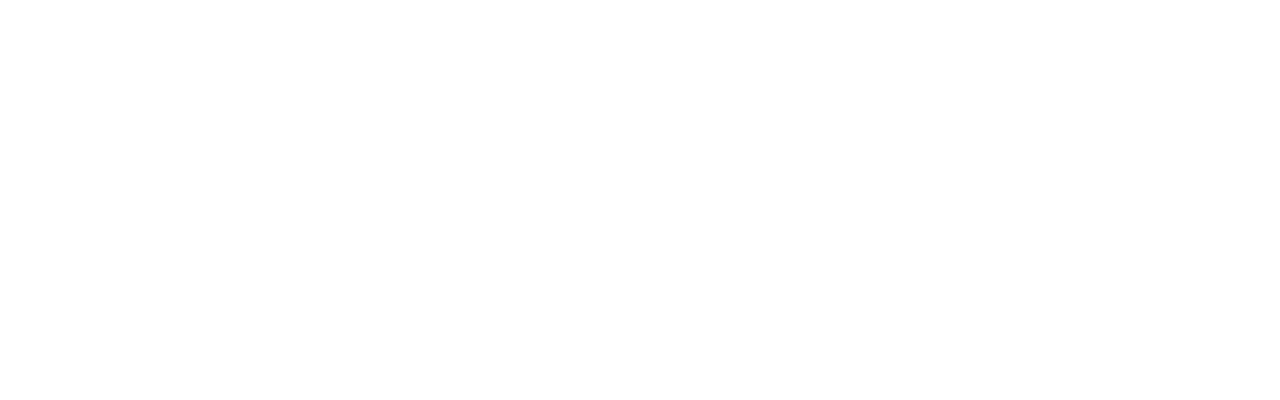
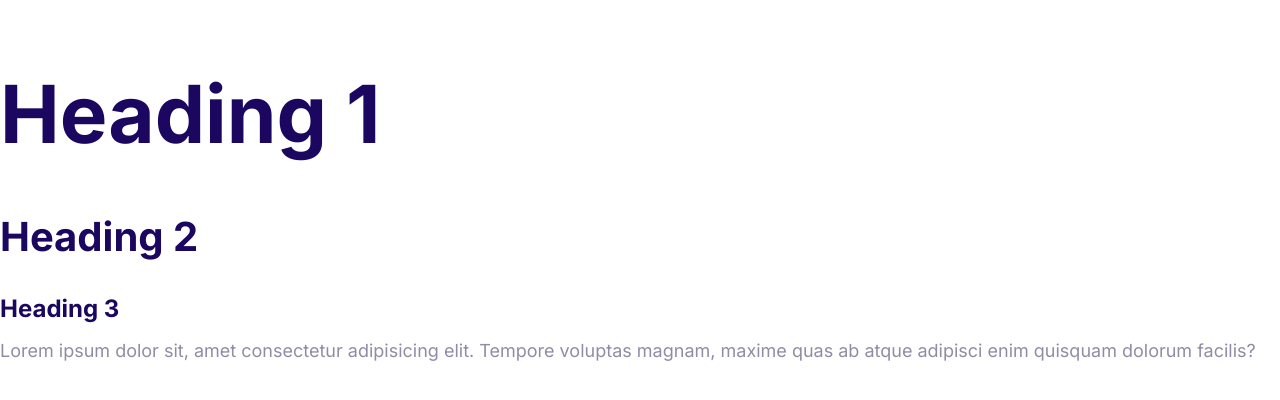
Before and after one commit to Aniruddhaqre/Service, a plain HTML site: page index.html in a window 1280 px wide. Drawn offline with Linux system fonts and the light colour scheme.

Commit message:
Define the styles of the fonts

```diff
--- a/css/styles.css
+++ b/css/styles.css
@@ -5,3 +5,57 @@
     --color-headings : #1b0760;
     --color-body: #918ca4;
 }
+
+html {
+    /* 62.5% of 16px is 10px */
+    font-size: 62.5%;
+}
+
+body {
+    font-family: 'Inter', Arial, Helvetica, sans-serif;
+    font-size: 2.4rem;
+    line-height: 1.5;
+    color: var(--color-body);
+
+}
+
+h1,
+h2,
+h3 {
+    color: var(--color-headings);
+    margin-bottom: 1rem;
+}
+
+h1 {
+    font-size: 7rem;
+}
+
+h2 {
+    font-size: 4rem;
+}
+
+h3 {
+    font-size: 3rem;
+}
+
+p{
+    margin-top: 0;
+}
+
+@media screen and (min-width: 1024px) {
+    body {
+        font-size: 1.8rem;
+    }
+
+    h1{
+        font-size: 8rem;
+    }
+
+    h2{
+        font-size: 4rem;
+    }
+
+    h3 {
+        font-size: 2.4rem;
+    }
+}
--- a/index.html
+++ b/index.html
@@ -5,10 +5,16 @@
     <meta http-equiv="X-UA-Compatible" content="IE=edge">
     <meta name="viewport" content="width=device-width, initial-scale=1.0">
     <title>Document</title>
+    <link rel="preconnect" href="https://fonts.googleapis.com">
+<link rel="preconnect" href="https://fonts.gstatic.com" crossorigin>
+<link href="https://fonts.googleapis.com/css2?family=Inter:wght@400;600;700&display=swap" rel="stylesheet">
     <link rel="stylesheet" href="css/normalize.css">
     <link rel="stylesheet" href="css/styles.css">
 </head>
 <body>
-
+    <h1>Heading 1</h1>
+    <h2>Heading 2</h2>
+    <h3>Heading 3</h3>
+    <p>Lorem ipsum dolor sit, amet consectetur adipisicing elit. Tempore voluptas magnam, maxime quas ab atque adipisci enim quisquam dolorum facilis?</p>
 </body>
 </html>
```
